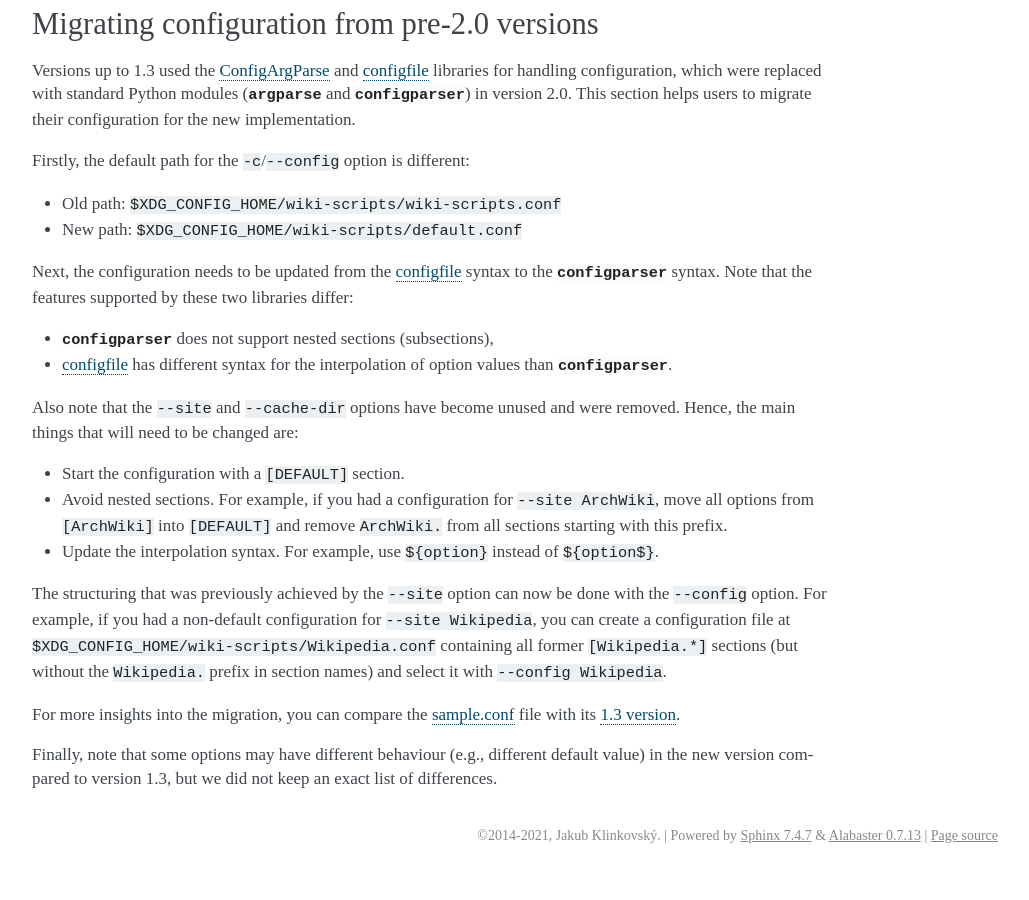
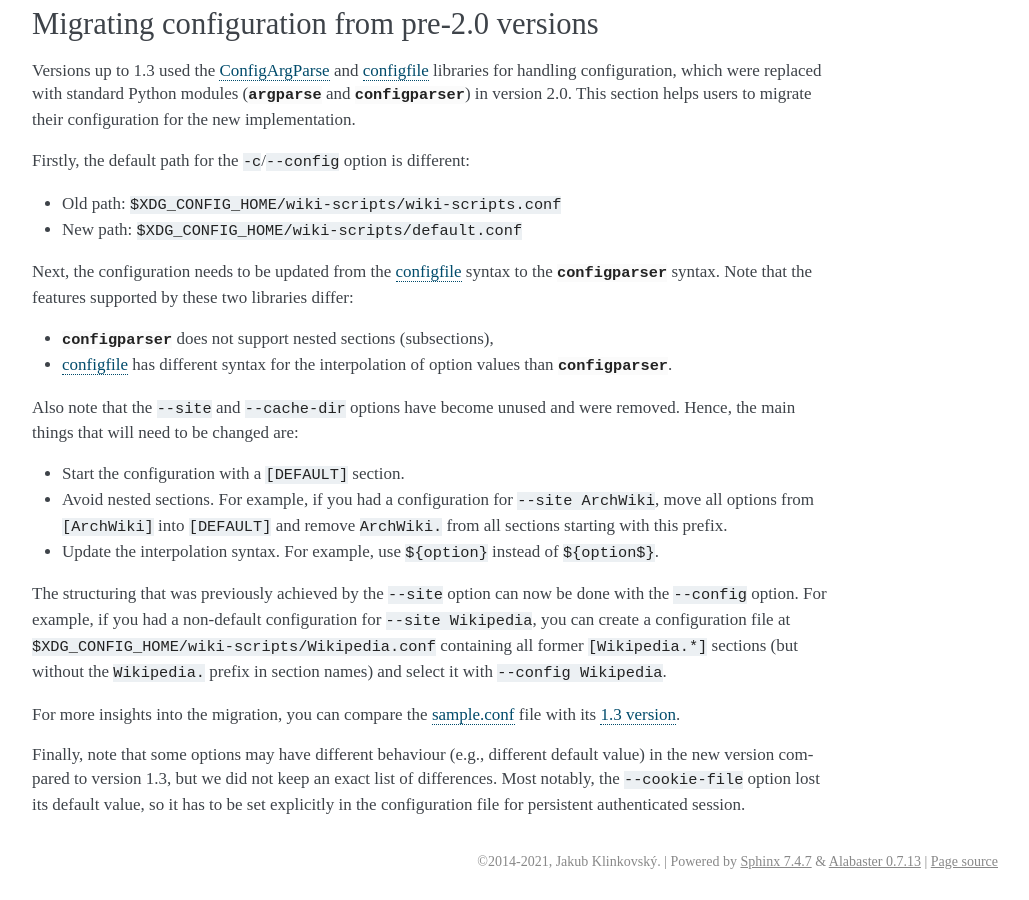
Before and after one commit to lahwaacz/wiki-scripts, a Sphinx documentation site: the page built from docs/configuration.rst, in a window 1280 px wide and 900 px high, scrolled down 2247 px. Shown: the whole window, without its empty margins (250-1279 px from the left). Built offline with Sphinx 7.4.7, drawn with Linux system fonts in a browser that asks for light colours; pages that are not in the unit, such as notebooks, are missing from menus; before the commit the page ends 3121 px from its top, so only the background shows below that.

Commit message:
documentation: --cookie-file lost its default value after version 1.3

```diff
--- a/docs/changelog.rst
+++ b/docs/changelog.rst
@@ -12,6 +12,8 @@ Unreleased
   https://github.com/lahwaacz/wiki-scripts/pull/69
 - As a result, the configuration file format has changed. See `Configuration
   <configuration.html>`_ for details on migrating your configuration.
+- The default value of the ``--cookie-file`` option was removed, so it has to be
+  set explicitly in the configuration file for persistent authenticated session.
 - The ``--site`` and ``--cache-dir`` options were removed.
 
 Version 1.3
--- a/docs/configuration.rst
+++ b/docs/configuration.rst
@@ -170,7 +170,9 @@ with its `1.3 version
 
 Finally, note that some options may have different behaviour (e.g., different
 default value) in the new version compared to version 1.3, but we did not keep
-an exact list of differences.
+an exact list of differences. Most notably, the ``--cookie-file`` option lost
+its default value, so it has to be set explicitly in the configuration file for
+persistent authenticated session.
 
 .. _ConfigArgParse: https://github.com/lahwaacz/ConfigArgParse/tree/config_files_without_merging
 .. _configfile: https://github.com/kynikos/lib.py.configfile
```
